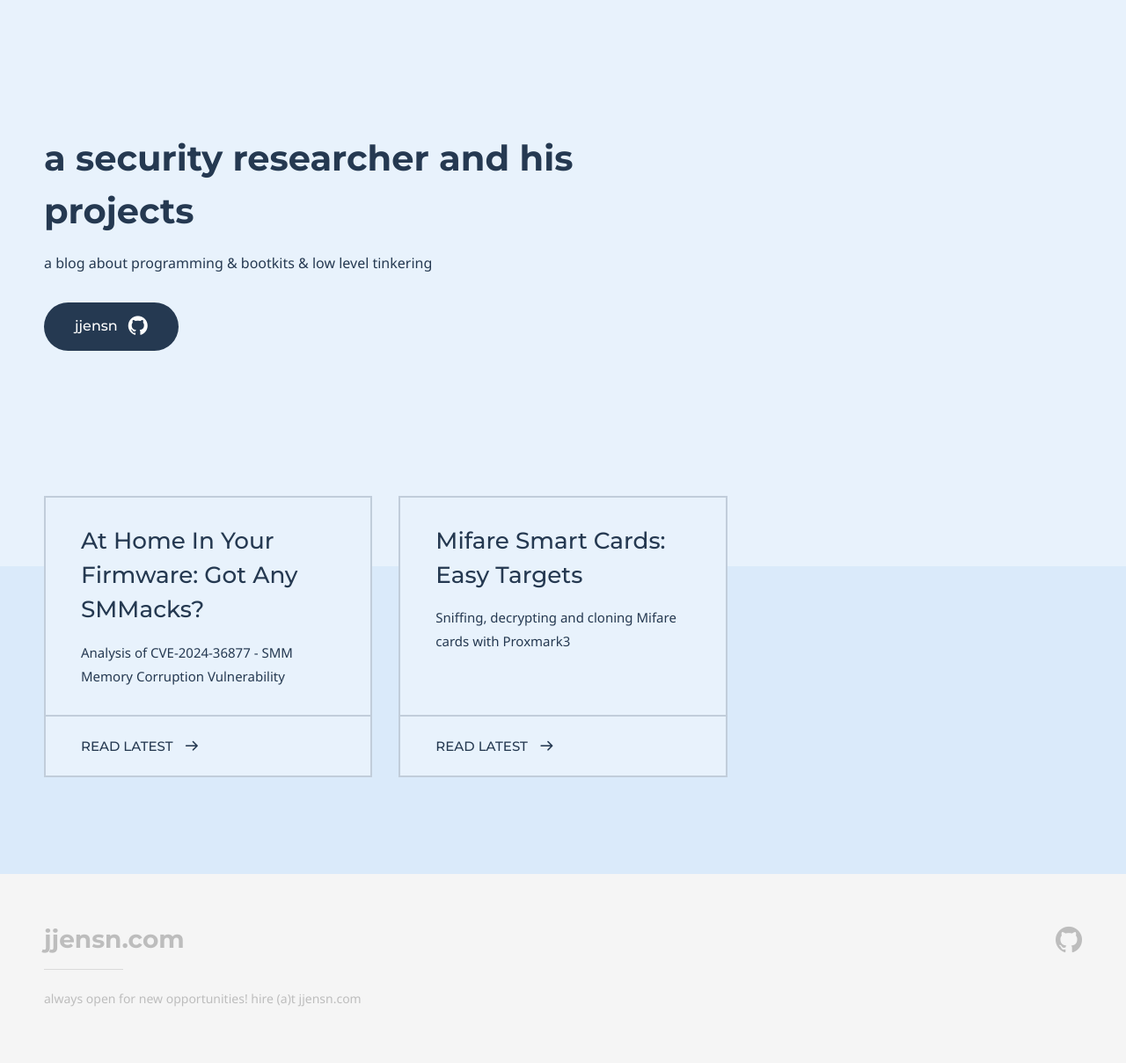
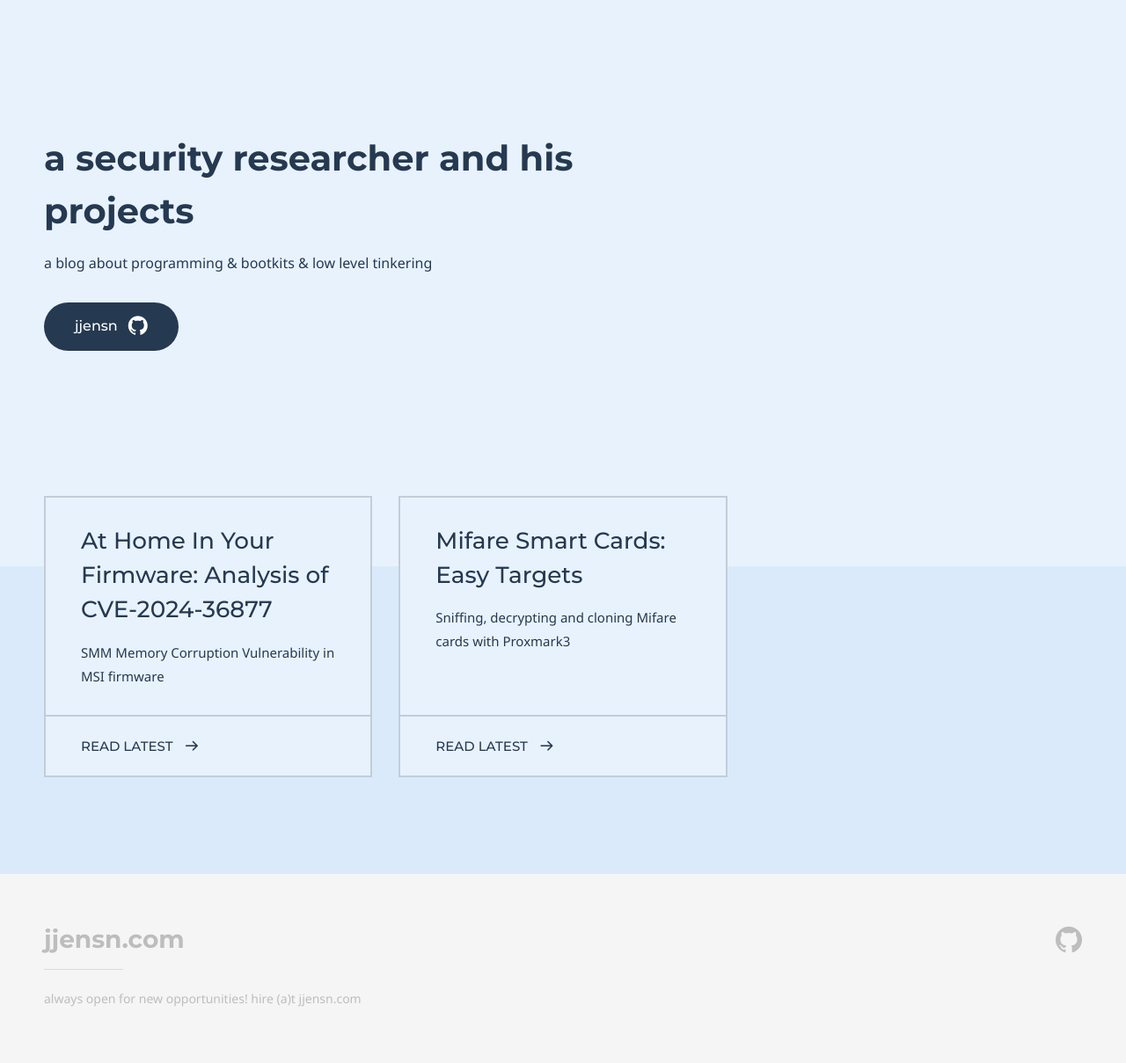
Before and after one commit to jjensn/jjensn.com, a Jekyll site: the page built from index.md, in a window 1280 px wide. Shown: the whole page at 88% size. Built offline with Jekyll 4.4.1, drawn with Linux system fonts in a browser that asks for light colours; some web fonts are replaced.

Commit message:
Update titles, add POC link to top of article

```diff
--- a/index.md
+++ b/index.md
@@ -21,8 +21,8 @@ buttons:
 
 # Grid navigation
 grid_navigation:
-    - title: 'At Home In Your Firmware: Got Any SMMacks?'
-      excerpt: Analysis of CVE-2024-36877 - SMM Memory Corruption Vulnerability
+    - title: 'At Home In Your Firmware: Analysis of CVE-2024-36877'
+      excerpt: SMM Memory Corruption Vulnerability in MSI firmware
       cta: Read Latest
       url: '/at-home-in-your-firmware'
     - title: 'Mifare Smart Cards: Easy Targets'
```
